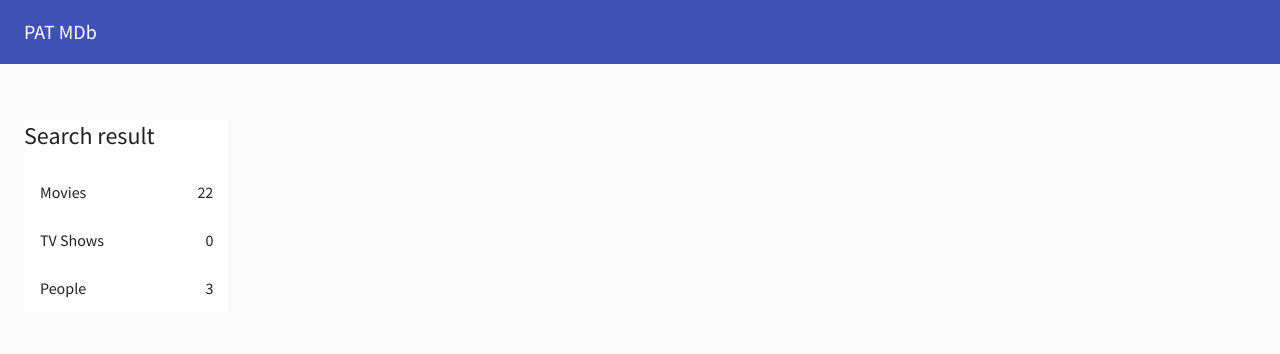
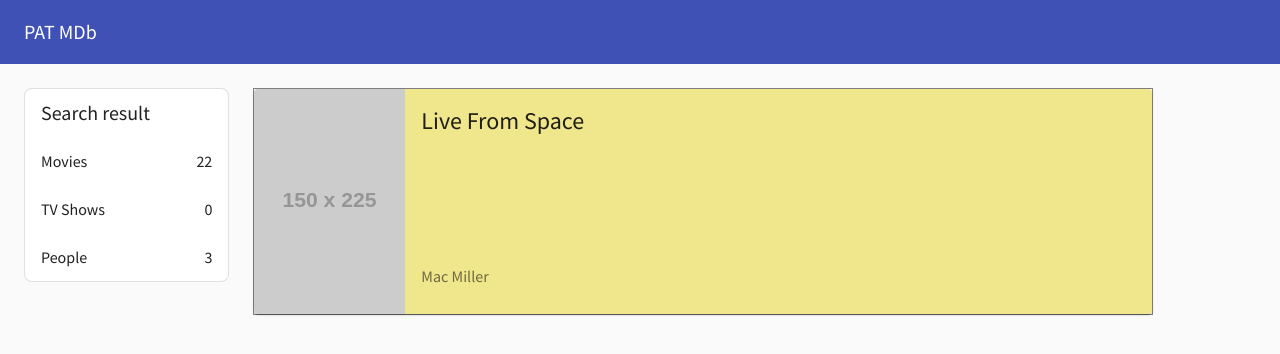
Before and after one commit to patrickcaringal/pat-mdb, a React (Create React App) app: page /search in a window 1280 px wide. Shown: the top 354 px of the page. Built offline with nearby package versions, Linux system fonts and the light colour scheme.

Commit message:
search sidebar + result section

```diff
--- a/src/pages/Search/index.tsx
+++ b/src/pages/Search/index.tsx
@@ -14,18 +14,30 @@
 import ListItemSecondaryAction from '@material-ui/core/ListItemSecondaryAction';
 import ListItemText from '@material-ui/core/ListItemText';
 
+import Card from '@material-ui/core/Card';
+import CardMedia from '@material-ui/core/CardMedia';
+import CardContent from '@material-ui/core/CardContent';
 
 const useStyles = makeStyles((theme) => ({
-    root: {
-        flexGrow: 1,
-        maxWidth: 752
-    },
     demo: {
         backgroundColor: theme.palette.background.paper
         // backgroundColor: 'red'
     },
-    title: {
-        margin: theme.spacing(4, 0, 2)
+    root: {
+        display: 'flex'
+    },
+    cover: {
+        width: 151,
+        height: '225px'
+    },
+    content: {
+        display: 'flex',
+        flexDirection: 'column',
+        flex: '1',
+        background: 'khaki',
+        justifyContent: 'space-between'
+
+        // alignItems: 'center',
     }
 }));
 
@@ -42,10 +54,20 @@
             <Container disableGutters maxWidth="lg">
                 <Grid container>
                     <Grid item xs={2}>
-                        <div className={classes.demo}>
-                            <Typography variant="h5" className={classes.title}>
-                                Search result
-                            </Typography>
+                        <Box
+                            display="flex"
+                            flexDirection="column"
+                            style={{
+                                background: '#fff',
+                                border: '1px solid rgba(0, 0, 0, 0.12)',
+                                borderRadius: '8px'
+                            }}
+                        >
+                            {/*  style={{ background: 'salmon' }} */}
+                            <Box style={{ padding: '8px 16px' }}>
+                                <Typography variant="h6">Search result</Typography>
+                            </Box>
+                            {/* style={{ background: 'khaki' }} */}
                             <List disablePadding>
                                 <ListItem>
                                     <ListItemText primary="Movies" />
@@ -66,9 +88,32 @@
                                     </ListItemSecondaryAction>
                                 </ListItem>
                             </List>
-                        </div>
+                        </Box>
                     </Grid>
-                    <Grid item xs={9}></Grid>
+
+                    {/* results */}
+                    <Grid item xs={9}>
+                        <Box
+                            display="flex"
+                            flexDirection="column"
+                            ml={3}
+                            style={{ border: '1px solid gray' }}
+                        >
+                            <Card className={classes.root}>
+                                <CardMedia
+                                    className={classes.cover}
+                                    image="https://via.placeholder.com/150x225/767c77/fabea7"
+                                    title="Live from space album cover"
+                                />
+                                <CardContent className={classes.content}>
+                                    <Typography variant="h5">Live From Space</Typography>
+                                    <Typography variant="subtitle1" color="textSecondary">
+                                        Mac Miller
+                                    </Typography>
+                                </CardContent>
+                            </Card>
+                        </Box>
+                    </Grid>
                 </Grid>
             </Container>
         </Box>
```
